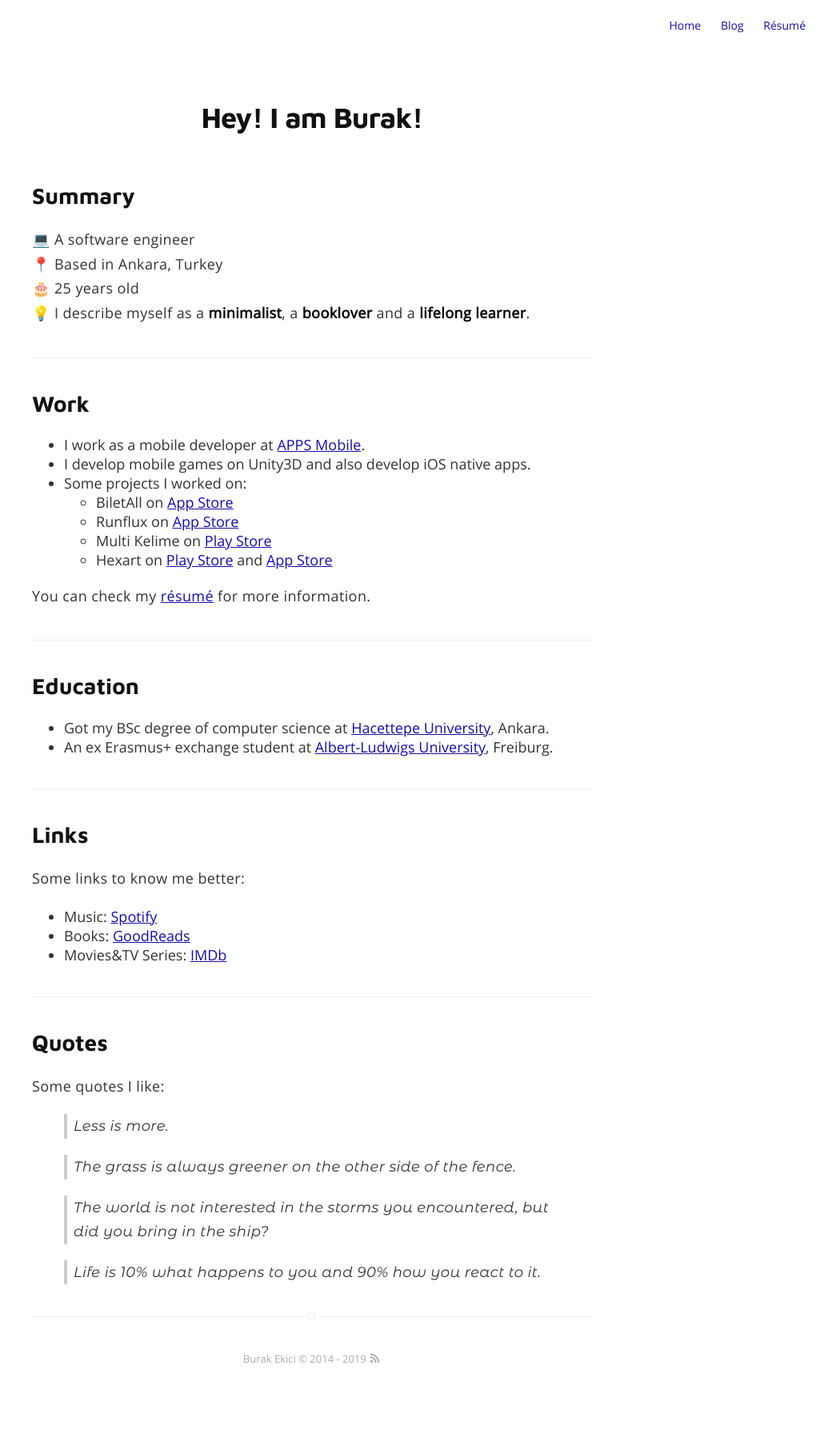
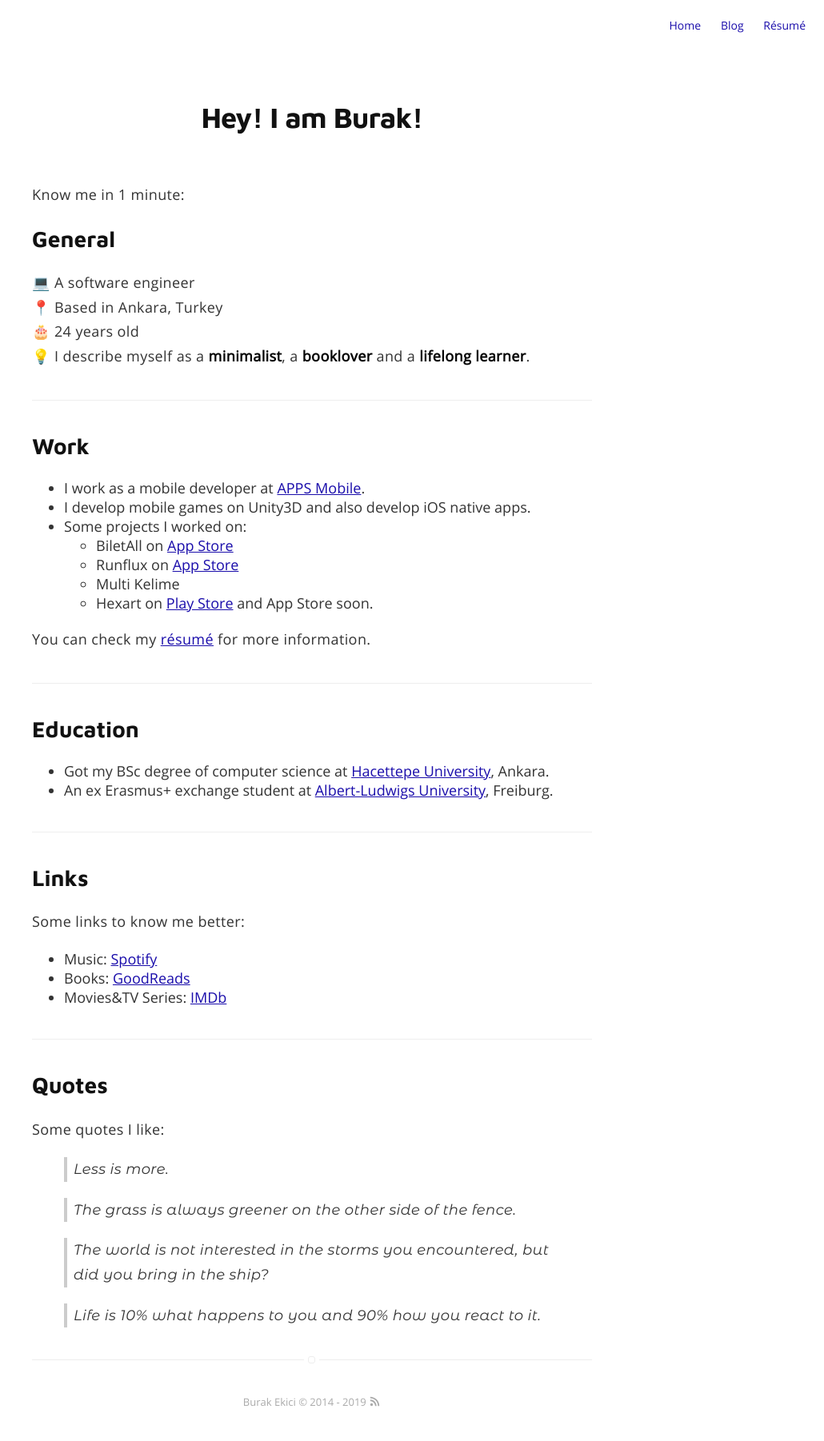
Before and after one commit to burakekici/burakekici.github.io, a Jekyll site: the page built from about.md, in a window 1280 px wide. Shown: the whole page at 80% size, without its empty margins (250-1280 px from the left). Built offline with Jekyll 4.4.1, drawn with Linux system fonts in a browser that asks for light colours; before the commit the page ends 1748 px from its top, so only the background shows below that.

Commit message:
Revert "Update about.md"
This reverts commit 330f6e9868f8f572c7b4dfeac195593f262be86b.

```diff
--- a/about.md
+++ b/about.md
@@ -6,13 +6,15 @@ layout: page
 
 # Hey! I am Burak!
 
-## Summary
+Know me in 1 minute:
+
+## General
 
 💻 A software engineer
 <br>
 📍 Based in Ankara, Turkey
 <br>
-🎂 25 years old
+🎂 24 years old
 <br>
 💡 I describe myself as a **minimalist**, a **booklover** and a **lifelong learner**.
 
@@ -25,8 +27,8 @@ layout: page
 * Some projects I worked on:
   * BiletAll on [App Store](https://itunes.apple.com/tr/app//id873069066)
   * Runflux on [App Store](https://itunes.apple.com/us/app/runflux/id1383179327)
-  * Multi Kelime on [Play Store](https://play.google.com/store/apps/details?id=com.bif.multikelime)
-  * Hexart on [Play Store](https://play.google.com/store/apps/details?id=tr.com.apps.hexart) and [App Store](https://itunes.apple.com/tr/app/hexart/id1455322595)
+  * Multi Kelime
+  * Hexart on [Play Store](https://play.google.com/store/apps/details?id=tr.com.apps.hexart) and App Store soon.
 
 You can check my [résumé](../assets/resume.pdf) for more information.
 
```
